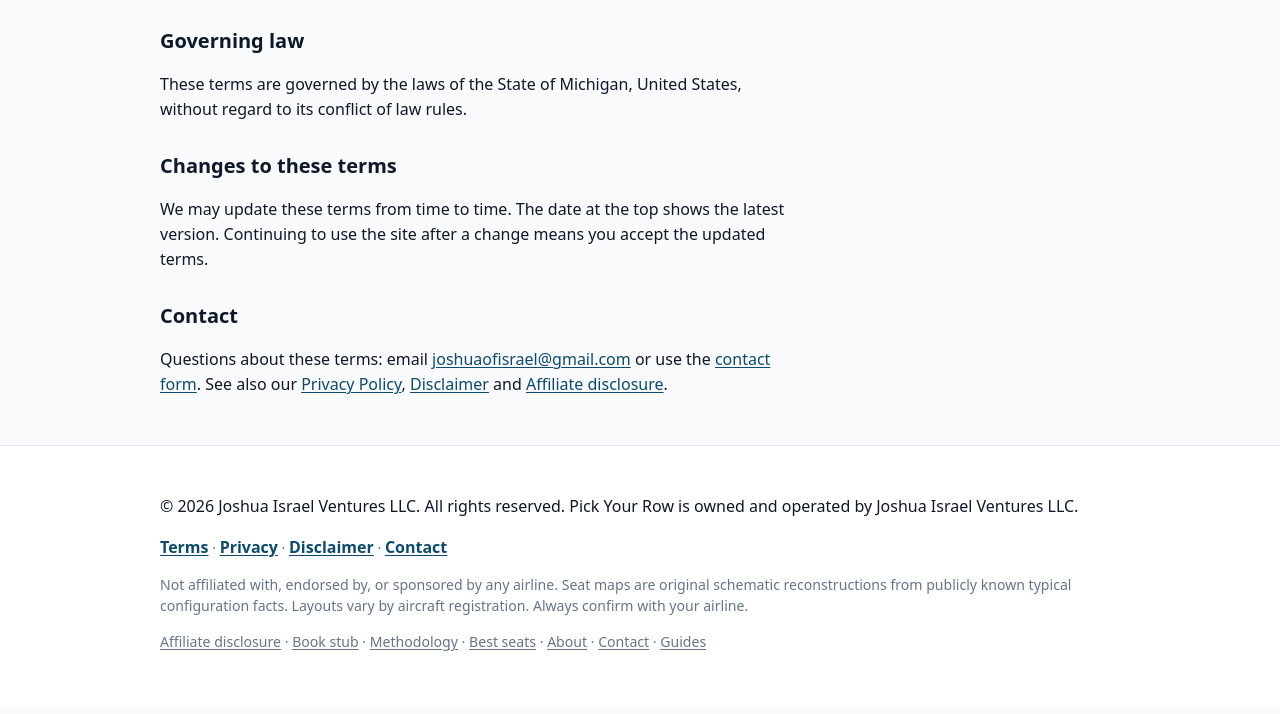
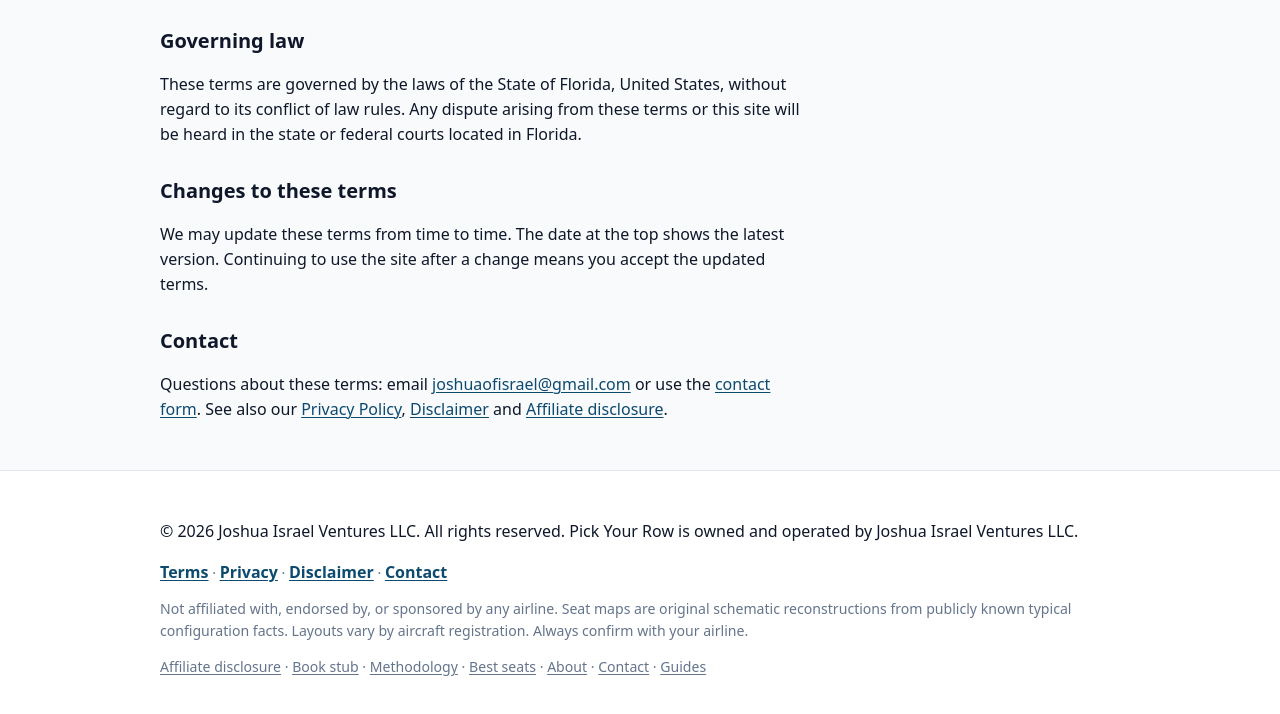
Before and after one commit to joshuaofisrael/pickyourrow, an Astro site: page /terms in a window 1280 px wide. Shown: the part 1770-2484 px from the top of the page. Built offline with nearby package versions, Linux system fonts and the light colour scheme; Astro itself is replaced by a stand-in of ours.

Commit message:
Terms: governing law and venue Florida (LLC is a Florida LLC)

```diff
--- a/src/pages/terms/index.astro
+++ b/src/pages/terms/index.astro
@@ -101,8 +101,9 @@
 
     <h2>Governing law</h2>
     <p>
-      These terms are governed by the laws of the State of Michigan, United States, without regard to its conflict of
-      law rules.
+      These terms are governed by the laws of the State of Florida, United States, without regard to its conflict of
+      law rules. Any dispute arising from these terms or this site will be heard in the state or federal courts located in
+      Florida.
     </p>
 
     <h2>Changes to these terms</h2>
```
